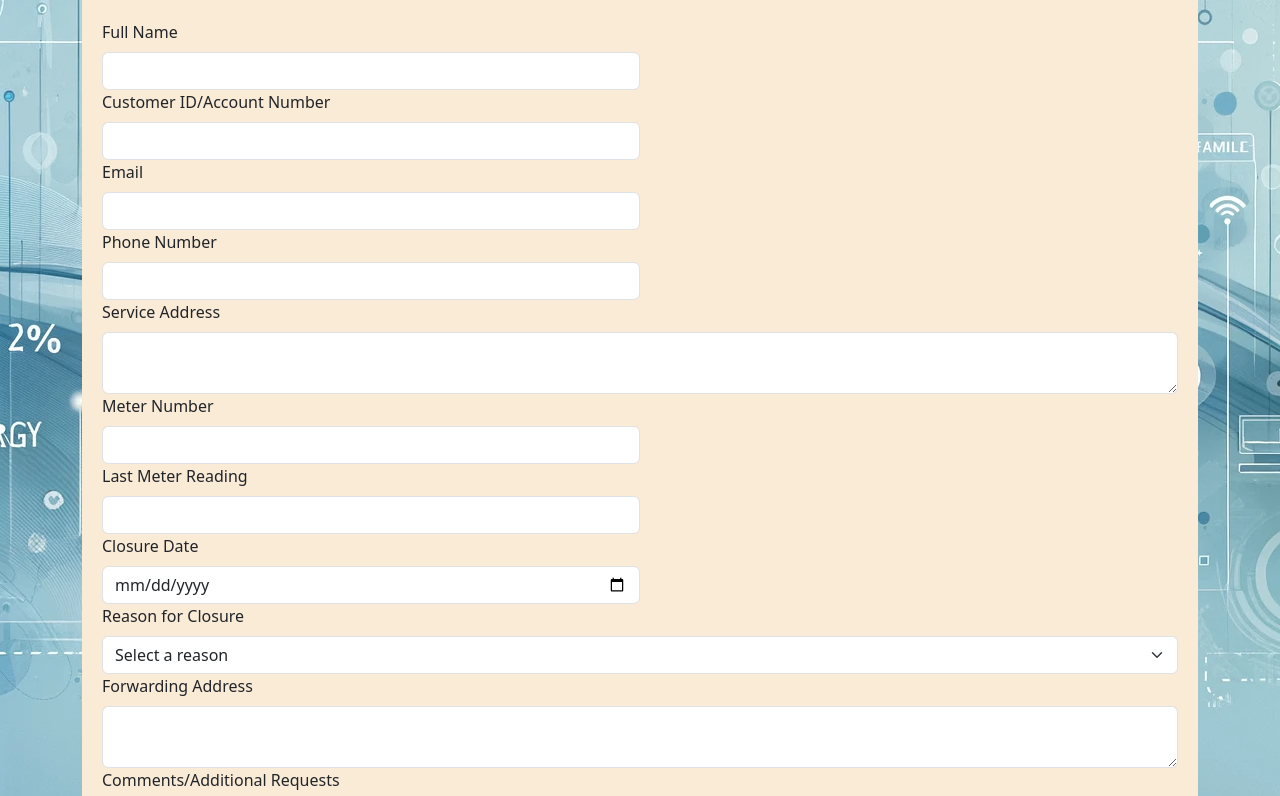
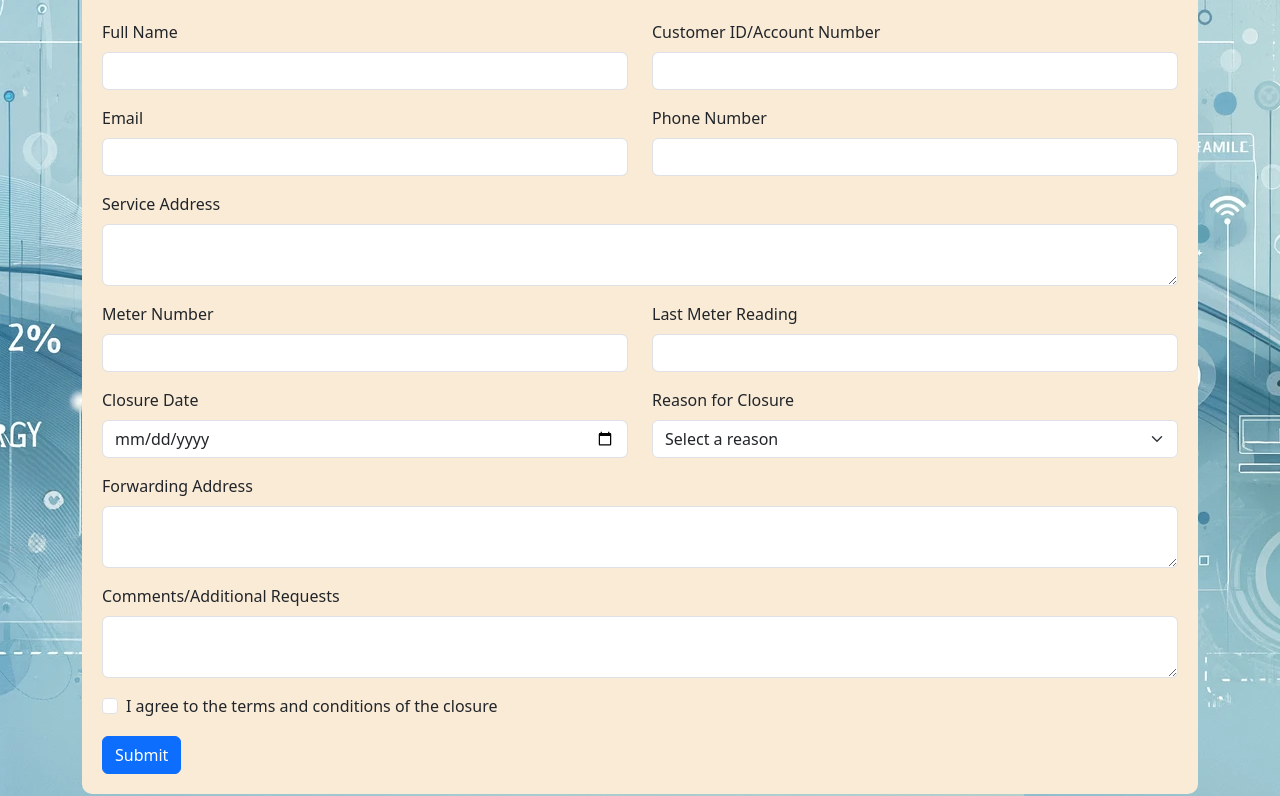
Before and after one commit to SanikaC1999/Ebill_Sanika, a plain HTML site: page closeConnection.html in a window 1280 px wide. Shown: the part 193-989 px from the top of the page. Drawn offline with nearby package versions, Linux system fonts and the light colour scheme.

Commit message:
Form alignment changed for 2 files

```diff
--- a/closeConnection.html
+++ b/closeConnection.html
@@ -82,48 +82,48 @@
                 </svg>
                 <h2 class="mb-4 text-center">Electricity Connection Closure</h2>
                 <form action="submit_close_connection.php" method="post">
-                    <div class="form-row">
-                        <div class="form-group col-md-6">
+                    <div class="row mb-3">
+                        <div class="col-md-6">
                             <label for="fullName" class="form-label">Full Name</label>
                             <input type="text" class="form-control" id="fullName" name="fullName" required>
                         </div>
-                        <div class="form-group col-md-6">
+                        <div class="col-md-6">
                             <label for="customerId" class="form-label">Customer ID/Account Number</label>
                             <input type="text" class="form-control" id="customerId" name="customerId" required>
                         </div>
                     </div>
-                    <div class="form-row">
-                        <div class="form-group col-md-6">
+                    <div class="row mb-3">
+                        <div class="col-md-6">
                             <label for="email" class="form-label">Email</label>
                             <input type="email" class="form-control" id="email" name="email" required>
                         </div>
-                        <div class="form-group col-md-6">
+                        <div class="col-md-6">
                             <label for="phone" class="form-label">Phone Number</label>
                             <input type="tel" class="form-control" id="phone" name="phone" required>
                         </div>
                     </div>
-                    <div class="form-row">
-                        <div class="form-group col-md-12">
+                    <div class="row mb-3">
+                        <div class="col-md-12">
                             <label for="serviceAddress" class="form-label">Service Address</label>
                             <textarea class="form-control" id="serviceAddress" name="serviceAddress" rows="2" required></textarea>
                         </div>
                     </div>
-                    <div class="form-row">
-                        <div class="form-group col-md-6">
+                    <div class="row mb-3">
+                        <div class="col-md-6">
                             <label for="meterNumber" class="form-label">Meter Number</label>
                             <input type="text" class="form-control" id="meterNumber" name="meterNumber" required>
                         </div>
-                        <div class="form-group col-md-6">
+                        <div class="col-md-6">
                             <label for="lastMeterReading" class="form-label">Last Meter Reading</label>
                             <input type="number" class="form-control" id="lastMeterReading" name="lastMeterReading" required>
                         </div>
                     </div>
-                    <div class="form-row">
-                        <div class="form-group col-md-6">
+                    <div class="row mb-3">
+                        <div class="col-md-6">
                             <label for="closureDate" class="form-label">Closure Date</label>
                             <input type="date" class="form-control" id="closureDate" name="closureDate" required>
                         </div>
-                        <div class="form-group col-md6">
+                        <div class="col-md-6">
                             <label for="closureReason" class="form-label">Reason for Closure</label>
                             <select class="form-select" id="closureReason" name="closureReason" required>
                                 <option value="">Select a reason</option>
@@ -133,20 +133,20 @@
                             </select>
                         </div>
                     </div>
-                    <div class="form-row">
-                        <div class="form-group col-md-12">
+                    <div class="row mb-3">
+                        <div class="col-md-12">
                             <label for="forwardingAddress" class="form-label">Forwarding Address</label>
                             <textarea class="form-control" id="forwardingAddress" name="forwardingAddress" rows="2" required></textarea>
                         </div>
                     </div>
-                    <div class="form-row">
-                        <div class="form-group col-md-12">
+                    <div class="row mb-3">
+                        <div class="col-md-12">
                             <label for="comments" class="form-label">Comments/Additional Requests</label>
                             <textarea class="form-control" id="comments" name="comments" rows="2"></textarea>
                         </div>
                     </div>
-                    <div class="form-row">
-                        <div class="form-group col-md-12">
+                    <div class="row mb-3">
+                        <div class="col-md-12">
                             <div class="form-check">
                                 <input class="form-check-input" type="checkbox" id="declaration" name="declaration" required>
                                 <label class="form-check-label" for="declaration">
```
Also changed, not shown: newConnection1.html (+14 -15 lines).
